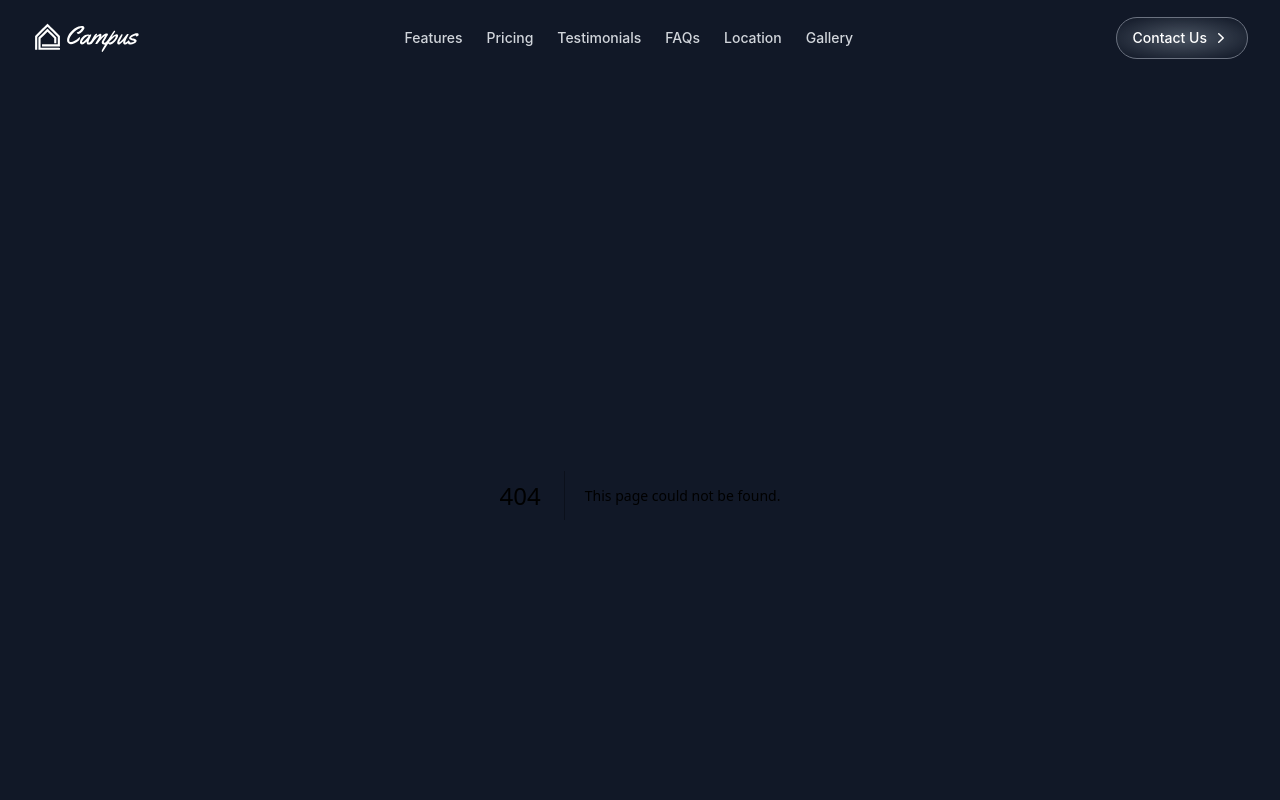
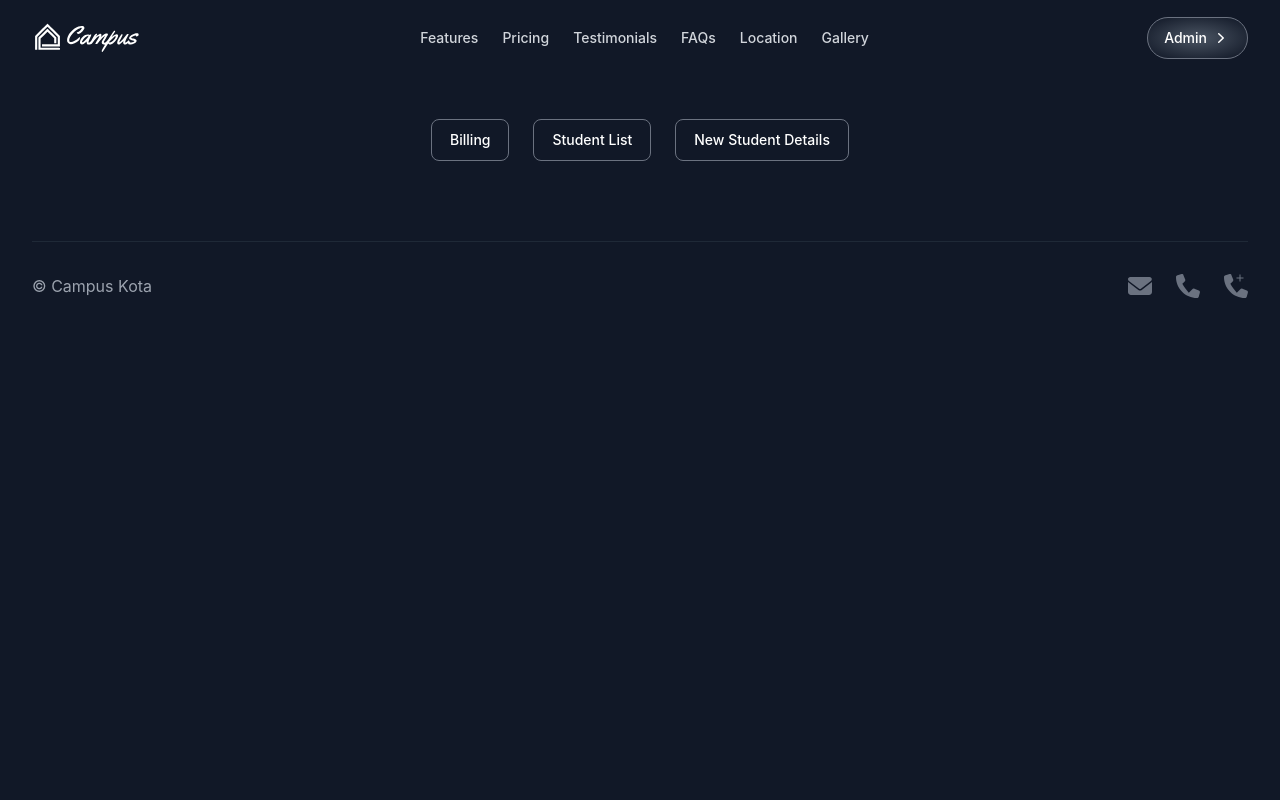
Before and after one commit to AarjavPatni/campus-kota, a Next.js app: page /admin in a window 1280 px wide. Before the commit this address had no page. Shown: the top 800 px of the page. Built offline with nearby package versions, Linux system fonts and the light colour scheme.

Commit message:
Add admin panel; change

```diff
--- /dev/null
+++ b/components/AdminButtons.jsx
@@ -0,0 +1,19 @@
+import { Button } from "flowbite-react";
+
+const AdminButtons = () => {
+  return (
+    <div className="flex flex-col items-center justify-center gap-y-6 mt-6 md:flex-row md:gap-y-0 md:gap-x-6">
+      <Button href="/billingList" className="flex items-center justify-center gap-x-1 text-sm text-white font-medium custom-btn-bg border border-gray-500 active:bg-gray-900">
+        Billing
+      </Button>
+      <Button href="/studentList" className="flex items-center justify-center gap-x-1 text-sm text-white font-medium custom-btn-bg border border-gray-500 active:bg-gray-900">
+        Student List
+      </Button>
+      <Button href="/insert" className="flex items-center justify-center gap-x-1 text-sm text-white font-medium custom-btn-bg border border-gray-500 active:bg-gray-900">
+        New Student Details
+      </Button>
+    </div>
+  );
+};
+
+export default AdminButtons;
--- a/components/ui/Navbar/Navbar.jsx
+++ b/components/ui/Navbar/Navbar.jsx
@@ -47,8 +47,8 @@ const Navbar = () => {
                             }
                         </ul>
                         <div className="gap-x-6 items-center justify-end mt-6 space-y-6 md:flex md:space-y-0 md:mt-0">
-                            <NavLink href="javascript:$crisp.push(['do', 'chat:open']);" className="flex items-center justify-center gap-x-1 text-sm text-white font-medium custom-btn-bg border border-gray-500 active:bg-gray-900 md:inline-flex">
-                                Contact Us
+                            <NavLink href="/admin" className="flex items-center justify-center gap-x-1 text-sm text-white font-medium custom-btn-bg border border-gray-500 active:bg-gray-900 md:inline-flex">
+                                Admin
                                 <svg xmlns="http://www.w3.org/2000/svg" viewBox="0 0 20 20" fill="currentColor" className="w-5 h-5">
                                     <path fillRule="evenodd" d="M7.21 14.77a.75.75 0 01.02-1.06L11.168 10 7.23 6.29a.75.75 0 111.04-1.08l4.5 4.25a.75.75 0 010 1.08l-4.5 4.25a.75.75 0 01-1.06-.02z" clipRule="evenodd" />
                                 </svg>
--- /dev/null
+++ b/pages/admin.js
@@ -0,0 +1,5 @@
+import AdminButtons from "@/components/AdminButtons";
+
+export default function BillingListPage() {
+    return <AdminButtons />
+}
```
